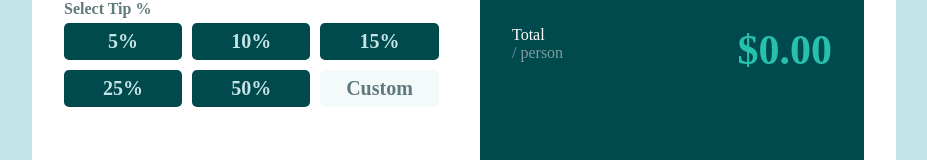
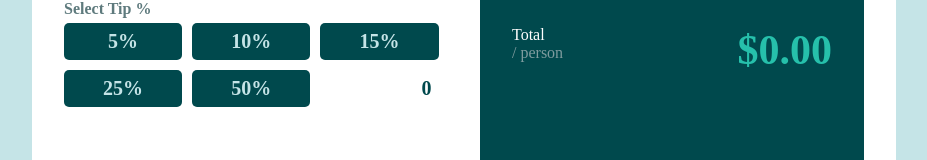
Before and after one commit to emmi/fem-tip-calculator, a React (Create React App) app in the folder my-app/: page / in a window 1280 px wide. Both pictures are taken after a click on the button "Custom". Shown: the part 310-470 px from the top of the page, without its empty margins (176-1103 px from the left). Built offline with nearby package versions, Linux system fonts and the light colour scheme.

Commit message:
Add custom tip field

```diff
--- a/my-app/src/App.css
+++ b/my-app/src/App.css
@@ -110,7 +110,9 @@ body {
 
 button:hover,
 button:focus-visible {
-  box-shadow: 0 0 0 2pt var(--primary-cyan);
+  box-shadow: 0 0 0 2pt var(--secondary-cyan-4);
+  background-color: var(--secondary-cyan-4);
+  color: var(--secondary-cyan-1);
 }
 
 .button--light {
--- a/my-app/src/App.tsx
+++ b/my-app/src/App.tsx
@@ -3,6 +3,14 @@ import "./App.css"
 import InputField from "./components/InputField"
 
 const PERCENTAGE_OPTIONS = [5, 10, 15, 25, 50]
+
+enum Percentage {
+  Five = 5,
+  Ten = 10,
+  Fifteen = 15,
+  Twentyfive = 25,
+  Fifty = 50
+}
 
 enum State {
   Changed = "CHANGED",
@@ -15,41 +23,66 @@ function App() {
 
   const [state, updateState] = useState(State.NotChanged)
 
-  const [selectedPercentage, setSelectedPercentage] = useState(null)
+  const [selectedButtonId, setSelectedButtonId] = useState(-1)
+  const [selectedPercentage, setSelectedPercentage] = useState(0)
 
   const [results, setResults] = useState({ tipAmount: 0, totalAmount: 0 })
 
   const onSelectPercentage = (e: any) => {
-    setSelectedPercentage(e.target.id)
+    console.log("TARGET e.target.id", e.target.id)
+    setSelectedButtonId(parseInt(e.target.id))
+
+    if (parseInt(e.target.id) === 5 && selectedButtonId !== 5) {
+      setSelectedPercentage(0)
+    } else {
+      setSelectedPercentage(PERCENTAGE_OPTIONS[e.target.id])
       updateState(State.Changed)
+    }
   }
 
   const onReset = (e: any) => {
     e.preventDefault()
     setBill(0)
     setPeopleCount(0)
-    setSelectedPercentage(null)
+    setSelectedPercentage(0)
+    setSelectedButtonId(-1)
     setResults({ tipAmount: 0, totalAmount: 0 })
   }
 
-  const percentageOptions = PERCENTAGE_OPTIONS.map(option => (
+  const percentageOptions = [...Array(6)].map((_, id) => {
+    if (id === 5 && selectedButtonId === 5) {
+      return (
+        <input
+          type="number"
+          id={"custom-input"}
+          className="button input-field--custom"
+          placeholder="0"
+          value={selectedPercentage}
+          pattern="^[0-9]*$"
+          onChange={(e: any) => {
+            if (!e.target.validity.patternMismatch && e.target.value >= 0) {
+              setSelectedPercentage(e.target.value)
+              updateState(State.Changed)
+            }
+          }}
+        ></input>
+      )
+    }
+
+    return (
       <button
-      id={option.toString()}
+        id={`${id}`}
         className={`button ${
-        selectedPercentage === option.toString() ? "button--selected" : ""
-      }`}
+          selectedPercentage === PERCENTAGE_OPTIONS[id]
+            ? "button--selected"
+            : ""
+        } ${id === 5 ? "button--light" : ""}`}
         onClick={onSelectPercentage}
       >
-      {option}%
-    </button>
-  )).concat(
-    <button
-      className="button button--light"
-      onClick={() => console.log("TODO")}
-    >
-      Custom
+        {id === 5 ? "Custom" : `${PERCENTAGE_OPTIONS[id]}%`}
       </button>
     )
+  })
 
   if (
     bill > 0 &&
@@ -85,25 +118,6 @@ function App() {
               }
             }}
           />
-          {/* <div className="bill">
-            <label htmlFor="bill">Bill</label>
-            <input
-              type="number"
-              id="bill"
-              className={`input-field--dollar ${
-                bill.toString() === "0" ? "input--empty" : ""
-              }`}
-              placeholder="0"
-              value={bill}
-              pattern="^[0-9]*$"
-              onChange={(e: any) => {
-                if (!e.target.validity.patternMismatch && e.target.value >= 0) {
-                  setBill(e.target.value)
-                  updateState(State.Changed)
-                }
-              }}
-            ></input>
-          </div> */}
           <div className="tip-selector">
             <label htmlFor="tip-amount">Select Tip %</label>
             <div className="tip-amount-buttons">{percentageOptions}</div>
@@ -119,25 +133,6 @@ function App() {
               }
             }}
           />
-          {/* <div className="people-count">
-            <label htmlFor="people-count">Number of People</label>
-            <input
-              type="number"
-              id="people-count"
-              className={`input-field--person ${
-                peopleCount.toString() === "0" ? "input--empty" : ""
-              }`}
-              placeholder="0"
-              value={peopleCount}
-              pattern="^[0-9]*$"
-              onChange={(e: any) => {
-                if (!e.target.validity.patternMismatch && e.target.value >= 0) {
-                  setPeopleCount(e.target.value)
-                  updateState(State.Changed)
-                }
-              }}
-            ></input> */}
-          {/* </div> */}
         </div>
         <div className="results">
           <div className="result-row">
--- a/my-app/src/components/InputField/styles.css
+++ b/my-app/src/components/InputField/styles.css
@@ -66,3 +66,10 @@ input[type="number"] {
   background: url(../../images/icon-person.svg) var(--secondary-cyan-5)
     no-repeat scroll 14px 14px;
 }
+
+.input-field--custom {
+  box-sizing: border-box;
+  height: auto;
+  background-color: var(--white);
+  color: var(--secondary-cyan-1);
+}
```
Lines whose indentation alone changed are shown as unchanged.
